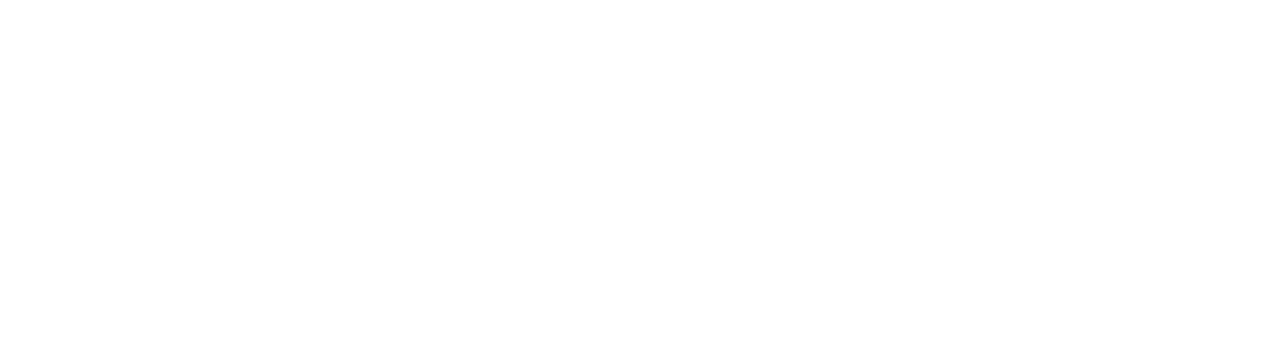
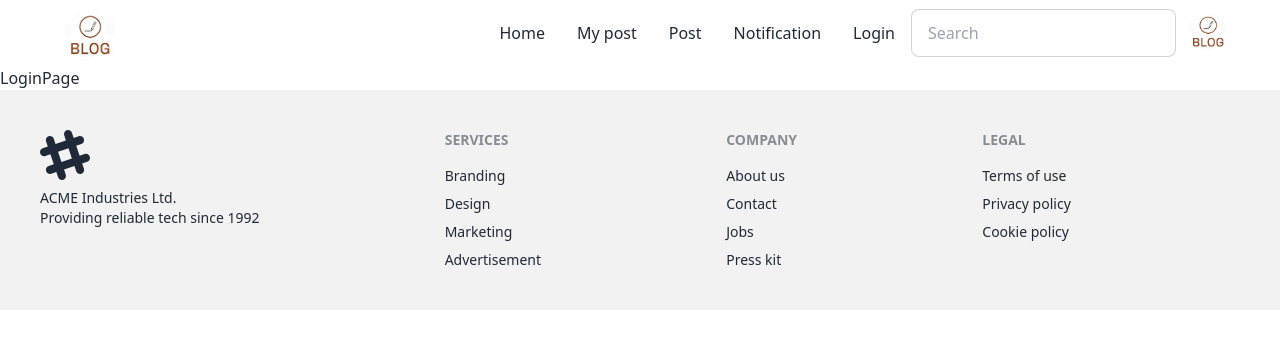
Before and after one commit to n1steka/client, a React (Create React App) app: page /login in a window 1280 px wide. Before the commit this address had no page. Shown: the top 348 px of the page. Built offline with nearby package versions, Linux system fonts and the light colour scheme.

Commit message:
add loginPage bas  profile iig component

```diff
--- a/src/App.js
+++ b/src/App.js
@@ -2,6 +2,7 @@
 import { BrowserRouter as Router, Route, Routes } from "react-router-dom";
 import MyPost from "./pages/MyPost";
 import Addpost from "./pages/Addpost";
+import LoginPage from "./pages/LoginPage";
 function App() {
   return (
     <div>
@@ -11,6 +12,7 @@
           <Route element={<HomePage />} path="/" />
           <Route element={<MyPost />} path="/MyPost" />
           <Route element={<Addpost />} path="/Post" />
+          <Route element={<LoginPage />} path="/login" />
         </Routes>
       </Router>
     </div>
--- a/src/components/Card.jsx
+++ b/src/components/Card.jsx
@@ -2,7 +2,7 @@
 import { images } from "../constans";
 export default function Card({ posts }) {
   return (
-    <div>
+    <div className="">
       {posts.map((index, i) => {
         return (
           <div className="flex card lg:card-side bg-base-100 shadow-xl    mx-auto w-[800px]  my-12">
--- a/src/components/Header.jsx
+++ b/src/components/Header.jsx
@@ -1,5 +1,6 @@
 import React from "react";
 import { images } from "../constans";
+import Profile from "./Profile";
 export const header = [
   {
     name: "Home",
@@ -17,11 +18,15 @@
     name: "Notification",
     url: "/",
   },
+  {
+    name: "Login",
+    url: "/login",
+  },
 ];
 
 export default function Header() {
   return (
-    <div className="navbar bg-base-100  lg:px-12 xl:px-12">
+    <div className="navbar bg-base-100  lg:px-12 xl:px-12    sticky ">
       <div className="flex-1">
         <a className="btn btn-ghost normal-case text-xl ">
           <img src={images.Logo} width={50} />{" "}
@@ -49,31 +54,7 @@
             className="input input-bordered w-24 md:w-auto"
           />
         </div>
-
-        <div className="dropdown dropdown-end">
-          <label tabIndex={0} className="btn btn-ghost btn-circle avatar">
-            <div className="w-10 rounded-full">
-              <img src={images.Logo} />
-            </div>
-          </label>
-          <ul
-            tabIndex={0}
-            className="mt-3 z-[1] p-2 shadow menu menu-sm dropdown-content bg-base-100 rounded-box w-52"
-          >
-            <li>
-              <a className="justify-between">
-                Profile
-                <span className="badge">New</span>
-              </a>
-            </li>
-            <li>
-              <a>Settings</a>
-            </li>
-            <li>
-              <a>Logout</a>
-            </li>
-          </ul>
-        </div>
+        <Profile />
       </div>
     </div>
   );
--- /dev/null
+++ b/src/components/Profile.jsx
@@ -0,0 +1,34 @@
+import React from "react";
+import { images } from "../constans";
+
+export default function Profile() {
+  return (
+    <div>
+      {" "}
+      <div className="dropdown dropdown-end">
+        <label tabIndex={0} className="btn btn-ghost btn-circle avatar">
+          <div className="w-10 rounded-full">
+            <img src={images.Logo} />
+          </div>
+        </label>
+        <ul
+          tabIndex={0}
+          className="mt-3 z-[1] p-2 shadow menu menu-sm dropdown-content bg-base-100 rounded-box w-52"
+        >
+          <li>
+            <a className="justify-between">
+              Profile
+              <span className="badge">New</span>
+            </a>
+          </li>
+          <li>
+            <a>Settings</a>
+          </li>
+          <li>
+            <a>Logout</a>
+          </li>
+        </ul>
+      </div>
+    </div>
+  );
+}
--- /dev/null
+++ b/src/pages/LoginPage.jsx
@@ -0,0 +1,10 @@
+import React from 'react'
+import MainLayout from '../components/MainLayout'
+
+export default function LoginPage() {
+  return (
+    <MainLayout>
+      LoginPage
+    </MainLayout>
+  )
+}
```
